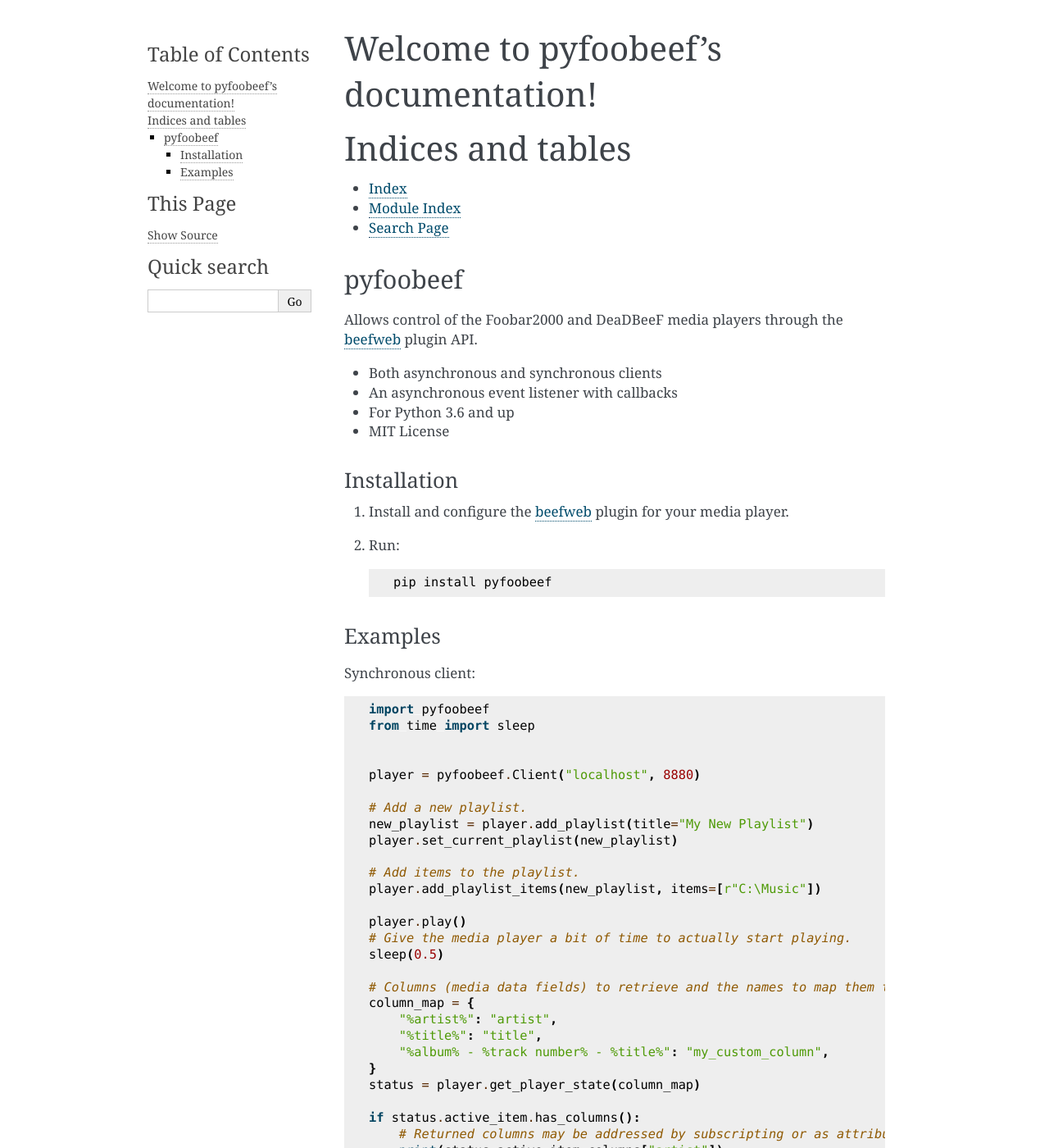
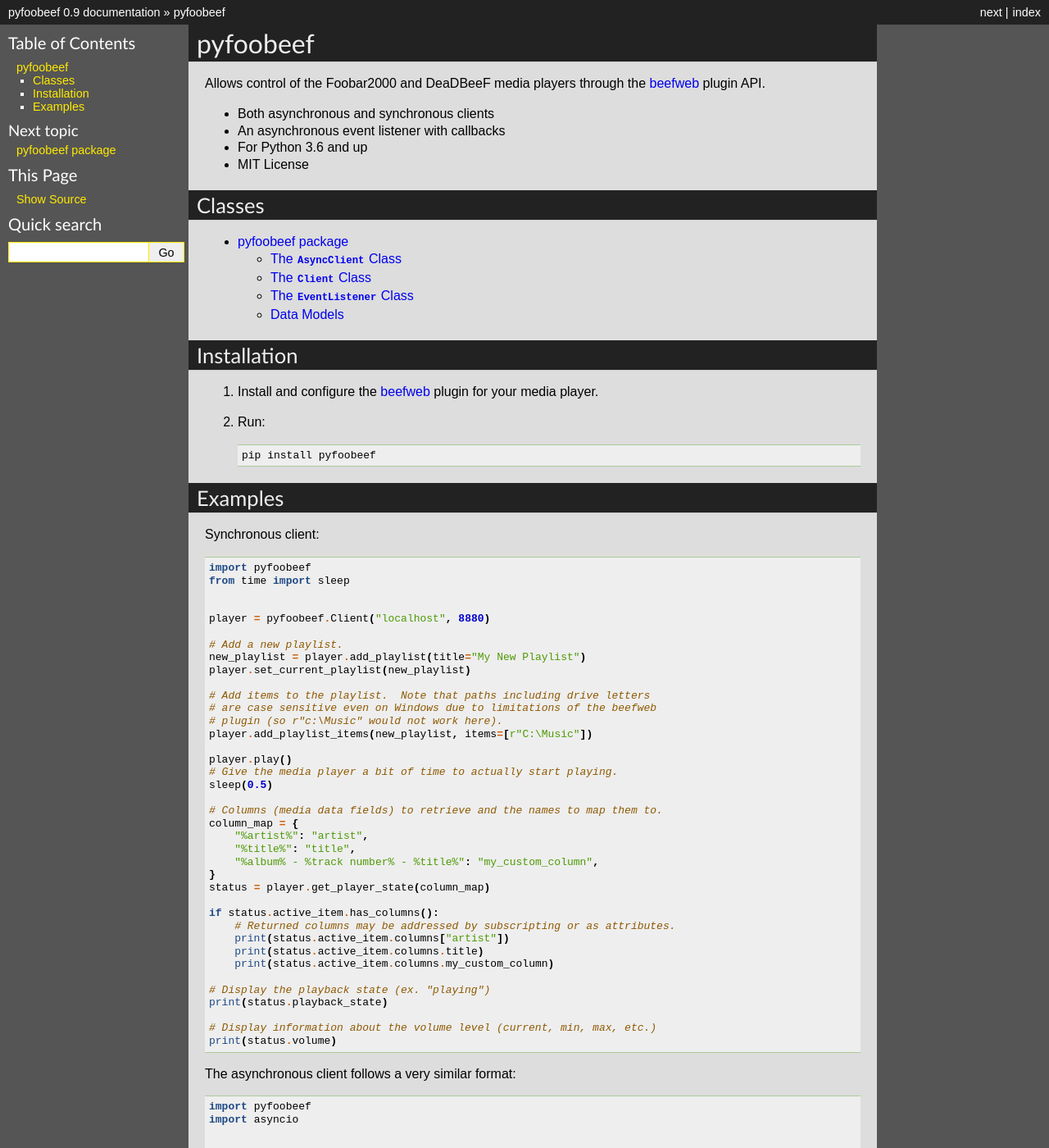
Before and after one commit to Ada-Kru/pyfoobeef, a Sphinx documentation site: the page built from docs/index.rst, in a window 1280 px wide and 1400 px high. Shown: the whole window at 82% size. Built offline with Sphinx 7.4.7, drawn with Linux system fonts in a browser that asks for light colours; some of the changed text lies outside the part shown.

Commit message:
updated documentation

```diff
--- a/docs/conf.py
+++ b/docs/conf.py
@@ -34,7 +34,7 @@
 # Add any Sphinx extension module names here, as strings. They can be
 # extensions coming with Sphinx (named 'sphinx.ext.*') or your custom
 # ones.
-extensions = ["sphinx.ext.autodoc"]
+extensions = ["sphinx.ext.autodoc", "sphinx.ext.autosummary"]
 
 # Add any paths that contain templates here, relative to this directory.
 templates_path = ["_templates"]
@@ -59,7 +59,21 @@
 # The theme to use for HTML and HTML Help pages.  See the documentation for
 # a list of builtin themes.
 #
-html_theme = "alabaster"
+html_theme = "classic"
+html_theme_options = {
+    "stickysidebar": True,
+    "externalrefs": True,
+    "sidebarbgcolor": "#555555",
+    "sidebarlinkcolor": "#FFEA00",
+    "bgcolor": "#DDDDDD",
+    "linkcolor": "FFEA00",
+    "visitedlinkcolor": "DDC800",
+    "codebgcolor": "#EEEEEE",
+    "relbarbgcolor": "#222",
+    "headbgcolor": "#222",
+    "headtextcolor": "#EEEEEE"
+    }
+pygments_style = "tango"
 
 # Add any paths that contain custom static files (such as style sheets) here,
 # relative to this directory. They are copied after the builtin static files,
--- a/docs/index.rst
+++ b/docs/index.rst
@@ -3,26 +3,10 @@
    You can adapt this file completely to your liking, but it should at least
    contain the root `toctree` directive.
 
-Welcome to pyfoobeef's documentation!
-=====================================
-
-.. toctree::
-   :maxdepth: 2
-   :caption: Contents:
-
-
-
-Indices and tables
-==================
-
-* :ref:`genindex`
-* :ref:`modindex`
-* :ref:`search`
-
-
 =========
 pyfoobeef
 =========
+
 Allows control of the Foobar2000 and DeaDBeeF media players through the `beefweb <https://github.com/hyperblast/beefweb>`_ plugin API.
 
 * Both asynchronous and synchronous clients
@@ -30,6 +14,13 @@
 * For Python 3.6 and up
 * MIT License
 
+
+Classes
+-------
+.. toctree::
+   :maxdepth: 3
+
+   source/pyfoobeef
 
 Installation
 ------------
@@ -56,7 +47,9 @@
     new_playlist = player.add_playlist(title="My New Playlist")
     player.set_current_playlist(new_playlist)
 
-    # Add items to the playlist.
+    # Add items to the playlist.  Note that paths including drive letters
+    # are case sensitive even on Windows due to limitations of the beefweb
+    # plugin (so r"c:\Music" would not work here).
     player.add_playlist_items(new_playlist, items=[r"C:\Music"])
 
     player.play()
@@ -99,7 +92,9 @@
         new_playlist = await player.add_playlist(title="My New Playlist")
         await player.set_current_playlist(new_playlist)
 
-        # Add items to the playlist.
+        # Add items to the playlist.  Note that paths including drive letters
+        # are case sensitive even on Windows due to limitations of the beefweb
+        # plugin (so r"c:\Music" would not work here).
         await player.add_playlist_items(new_playlist, items=[r"C:\Music"])
 
         # sort items by length
@@ -163,9 +158,11 @@
 
         # The last received information about the player state and playlists
         # can be accessed from the listener object itself.
-        print("From the last player state object saved to listener.  Active item is:")
+        print("From the last player state object saved to listener."
+              "  Active item is:")
         print(listener.player_state.active_item)
-        print(f"Estimated playback position: {listener.player_state.estimated_position_mmss()}")
+        print("Estimated playback position: ",
+              listener.player_state.estimated_position_mmss())
         for playlist in listener.playlists:
             print(playlist)
 
--- a/docs/testin/modules.rst
+++ b/docs/source/modules.rst
@@ -1,8 +1,7 @@
-pyfoobeef
-=========
+Class Reference
+===============
 
 .. toctree::
    :maxdepth: 4
 
    pyfoobeef
-   setup
--- a/docs/testin/pyfoobeef.rst
+++ b/docs/source/pyfoobeef.rst
@@ -1,5 +1,8 @@
 pyfoobeef package
 =================
+
+.. toctree::
+   :maxdepth: 4
 
 
 The ``AsyncClient`` Class
```
Also changed, not shown: docs/testin/setup.rst (deleted, +0 -7 lines), 2 other files.
